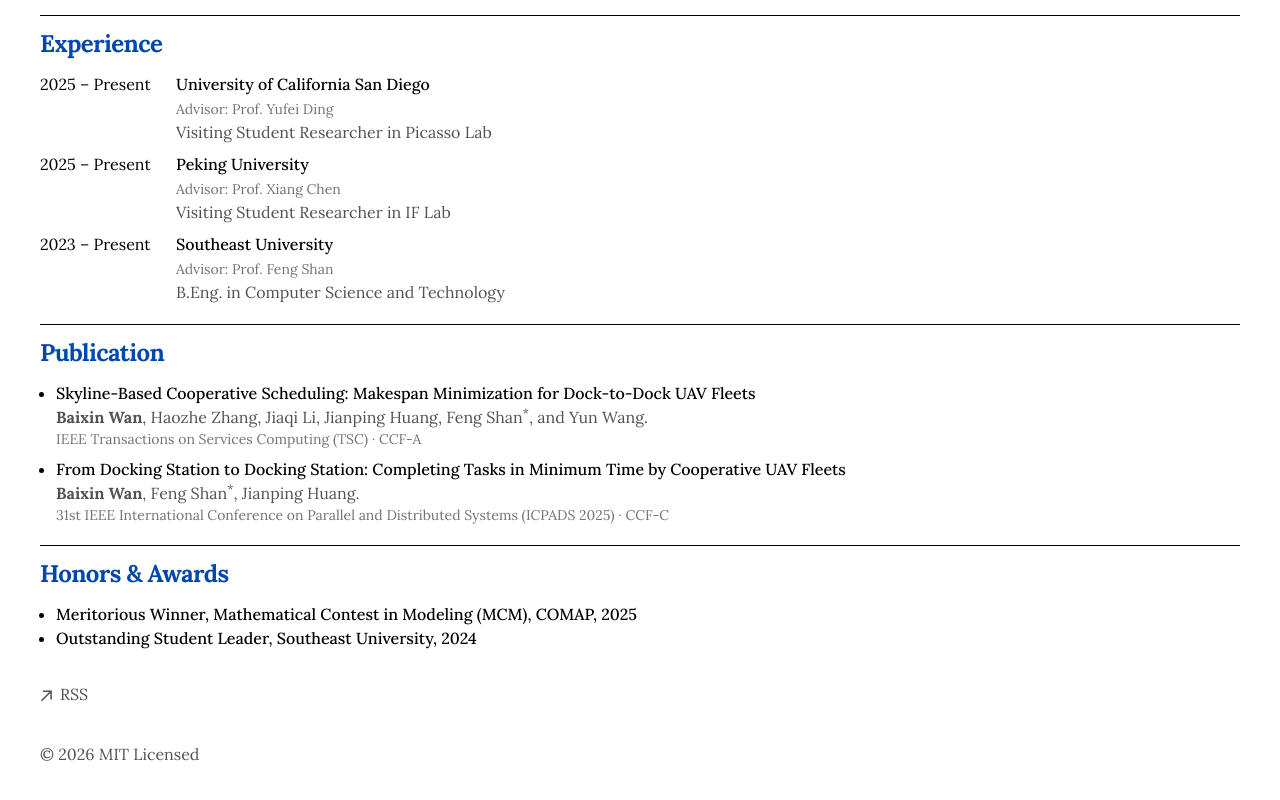
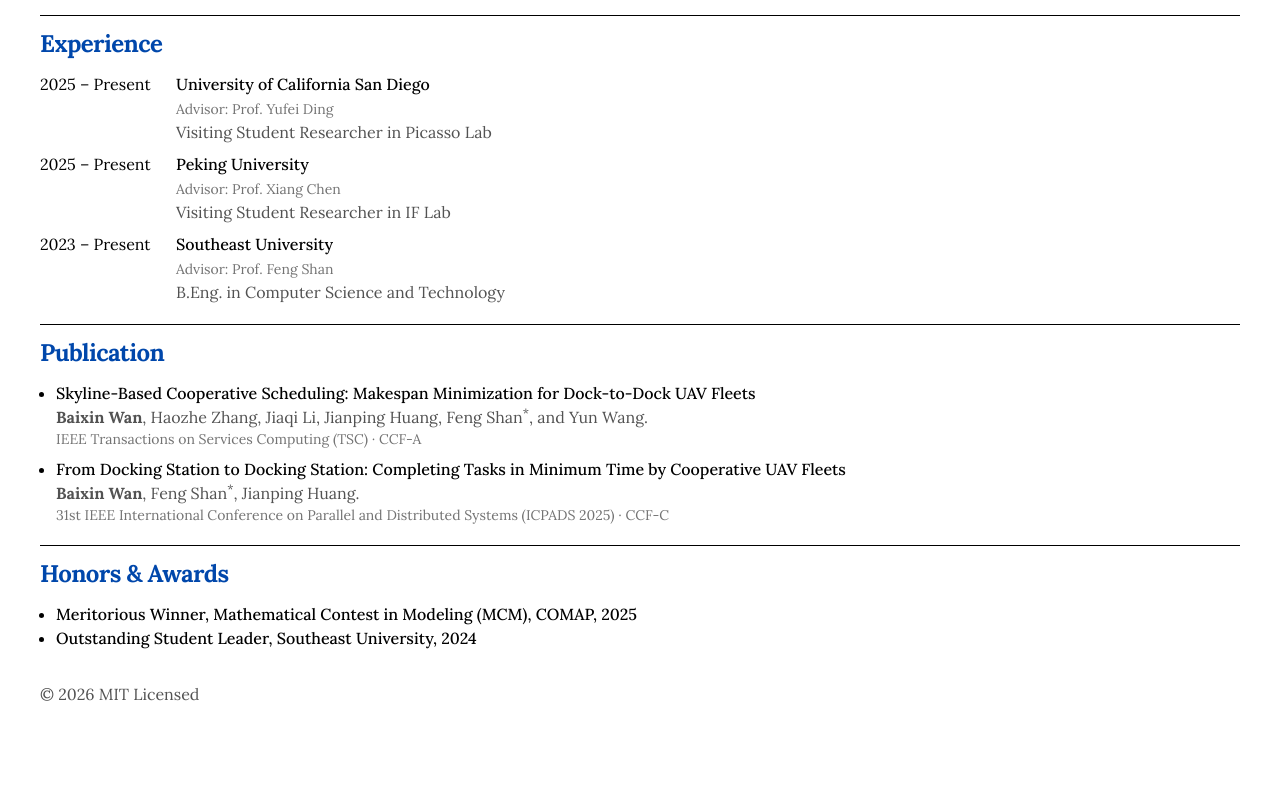
Before and after one commit to zeroffa233/zeroffa-homepage, a Next.js app: page / in a window 1280 px wide. Shown: the part 654-1454 px from the top of the page. After the commit the page ends 1424 px from the top, so only its background shows below. Built offline with nearby package versions, Linux system fonts and the light colour scheme.

Commit message:
style: move RSS from footer to nav (before Scholar), clean footer

```diff
--- a/app/components/footer.tsx
+++ b/app/components/footer.tsx
@@ -1,36 +1,6 @@
-function ArrowIcon() {
-  return (
-    <svg
-      width="12"
-      height="12"
-      viewBox="0 0 12 12"
-      fill="none"
-      xmlns="http://www.w3.org/2000/svg"
-    >
-      <path
-        d="M2.07102 11.3494L0.963068 10.2415L9.2017 1.98864H2.83807L2.85227 0.454545H11.8438V9.46023H10.2955L10.3097 3.09659L2.07102 11.3494Z"
-        fill="currentColor"
-      />
-    </svg>
-  )
-}
-
 export default function Footer() {
   return (
     <footer className="mb-16">
-      <ul className="font-sm mt-8 flex flex-col space-x-0 space-y-2 text-neutral-600 md:flex-row md:space-x-4 md:space-y-0 dark:text-neutral-300">
-        <li>
-          <a
-            className="flex items-center transition-all hover:text-neutral-800 dark:hover:text-neutral-100"
-            rel="noopener noreferrer"
-            target="_blank"
-            href="/rss"
-          >
-            <ArrowIcon />
-            <p className="ml-2 h-7">RSS</p>
-          </a>
-        </li>
-      </ul>
       <p className="mt-8 text-neutral-600 dark:text-neutral-300">
         © {new Date().getFullYear()} MIT Licensed
       </p>
--- a/app/components/nav.tsx
+++ b/app/components/nav.tsx
@@ -22,6 +22,9 @@
 };
 
 const navRightItems = {
+    "/rss": {
+        name: "RSS",
+    },
     "https://scholar.google.com/citations?user=2WZSOp8AAAAJ&hl=en": {
         name: "Scholar",
     },
```
